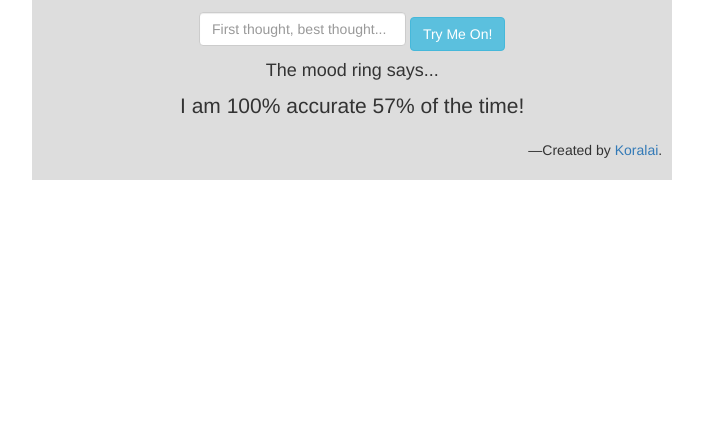
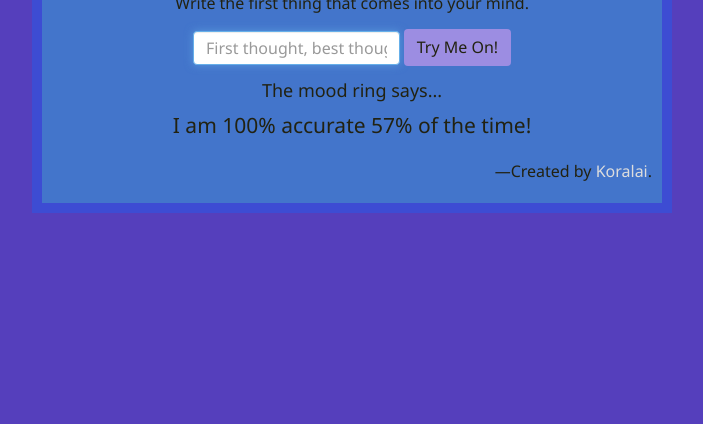
Before and after one commit to Koralai/Koralai.github.io, a plain HTML site: page moodring/index.html in a window 1280 px wide. Shown: the part 376-800 px from the top of the page, without its empty margins (288-991 px from the left). Drawn offline with nearby package versions, Linux system fonts and the light colour scheme.

Commit message:
Changed color scheme and fonts

```diff
--- a/moodring/index.html
+++ b/moodring/index.html
@@ -5,15 +5,8 @@
 
   <link data-require="bootstrap@3.3.5" data-semver="3.3.5" rel="stylesheet" href="//maxcdn.bootstrapcdn.com/bootstrap/3.3.5/css/bootstrap.min.css" />
   <link rel="stylesheet" href="style.css" />
-
-  <!-- Local links -->
-<!--
-  <link href="bootstrap.min.css" rel="stylesheet" />
-  <script src="angular.min.js"></script>
-  <script src="bootstrap.min.js"></script> -->
-
-  <!-- Links for github page -->
-
+  <link href='https://fonts.googleapis.com/css?family=Bad+Script' rel='stylesheet' type='text/css'>
+  <link href='https://fonts.googleapis.com/css?family=Noto+Sans:400,700,400italic' rel='stylesheet' type='text/css'>
   <script data-require="bootstrap@3.3.5" data-semver="3.3.5" src="//maxcdn.bootstrapcdn.com/bootstrap/3.3.5/js/bootstrap.min.js"></script>
   <script data-require="angular.js@1.4.3" data-semver="1.4.3" src="https://code.angularjs.org/1.4.3/angular.js"></script>
   <script src="app.js"></script>
@@ -30,13 +23,18 @@
       </h1>
 
       <h4>Articulating your feelings is hard! Let the mood ring assist you.</h4>
+
       <p>Write the first thing that comes into your mind.</p>
+
       <form class="form-inline" ng-submit="tellMood()">
-        <input type="text" ng-model="usrMsg" placeholder="First thought, best thought..." class="form-control" />
-        <button class="btn btn-large btn-info" style="margin-top:10px">Try Me On!</button>
+        <input type="text" ng-model="usrMsg" placeholder="First thought, best thought..." class="form-control form-custom" autofocus/>
+        <button class="btn btn-large btn-ring">Try Me On!</button>
       </form>
+
       <h4>The mood ring says...</h4>
+
       <p align="center" class="lead">{{ mood }}</p>
+
       <p align="right">
         &mdash;Created by <a href="https://github.com/Koralai/Koralai.github.io" target="_blank">Koralai</a>.
       </p>
--- a/moodring/style.css
+++ b/moodring/style.css
@@ -1,3 +1,21 @@
+/*base color scheme
+#a03ac9 #7f3dd3 #553fbc #3d4cd3 #3a6ec9
+*/
+
+body {
+  background: #553fbc;
+  font-family: 'Noto Sans', sans-serif;
+}
+
+p {
+  font-size: 16px;
+}
+
+h1 {
+  font-family: 'Bad Script', cursive;
+  font-size: 70px;
+}
+
 /* This parent can be any width and height */
 .block {
   text-align: center;
@@ -21,6 +39,40 @@
   display: inline-block;
   vertical-align: middle;
   width: 80vmin;
-  background: #ddd;
+  background: #4375CB;
   padding: 10px;
+  color: #221;
+  border: 10px solid #3d4cd3;
 }
+
+.centered a {
+  color: #ddd;
+}
+
+.centered a:hover, .centered a:active {
+  background: #3d4cd3;
+  text-decoration: none;
+}
+
+.btn-ring {
+  margin-top: 5px;
+  margin-bottom: 5px;
+  background: #9C8DE2;
+  color: #221;
+  font-size: 16px;
+}
+
+.btn-ring:hover {
+  background: #9585E0;
+  color: #111;
+}
+
+.btn-ring:active {
+  background: #8E7CDE;
+  color: #111;
+}
+
+.form-custom {
+  color: #555;
+  font-size: 16px;
+}
```
